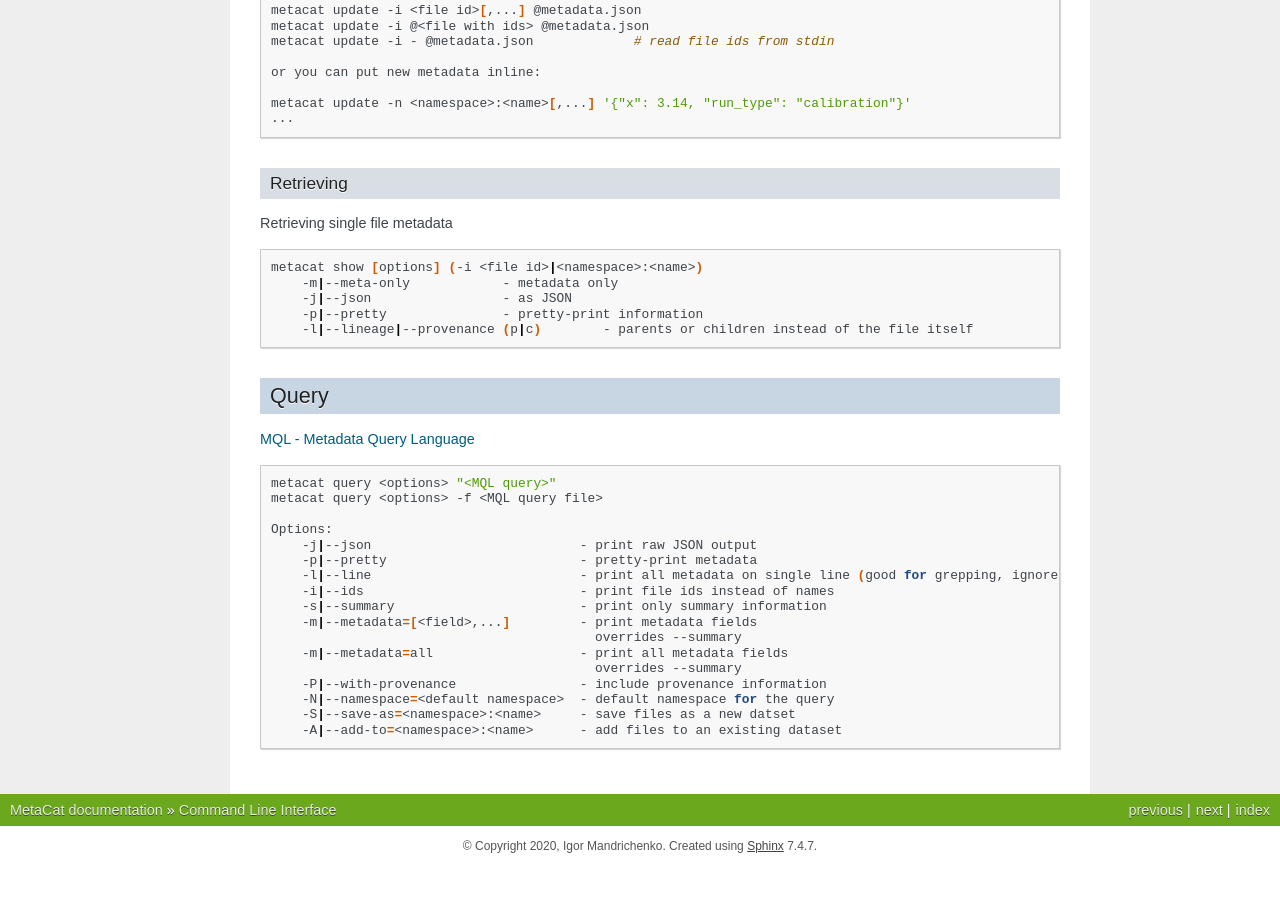
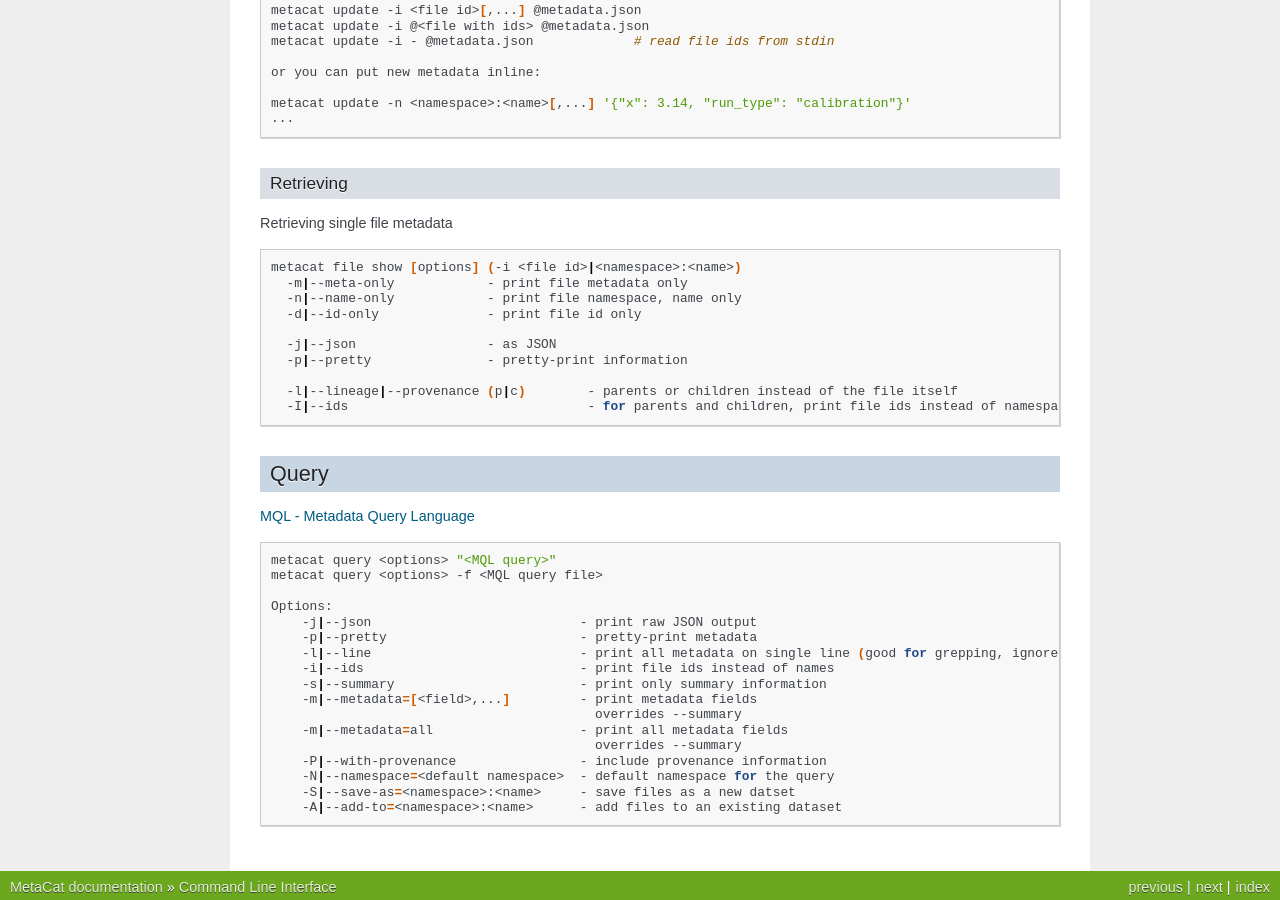
Before and after one commit to ivmfnal/metacat, a Sphinx documentation site: the page built from docs/ui.rst, in a window 1280 px wide and 900 px high, scrolled down 6035 px. Built offline with Sphinx 7.4.7, drawn with Linux system fonts in a browser that asks for light colours; before the commit the page ends 6901 px from its top, so only the background shows below that.

Commit message:
Minor improvements in CLI file show command

```diff
--- a/docs/ui.rst
+++ b/docs/ui.rst
@@ -380,11 +380,16 @@
 
 .. code-block:: shell
 
-        metacat show [options] (-i <file id>|<namespace>:<name>)
-            -m|--meta-only            - metadata only
-            -j|--json                 - as JSON
-            -p|--pretty               - pretty-print information
-            -l|--lineage|--provenance (p|c)        - parents or children instead of the file itself
+        metacat file show [options] (-i <file id>|<namespace>:<name>)
+          -m|--meta-only            - print file metadata only
+          -n|--name-only            - print file namespace, name only
+          -d|--id-only              - print file id only
+
+          -j|--json                 - as JSON
+          -p|--pretty               - pretty-print information
+
+          -l|--lineage|--provenance (p|c)        - parents or children instead of the file itself
+          -I|--ids                               - for parents and children, print file ids instead of namespace/names
 
 Query
 -----
--- a/metacat/version.py
+++ b/metacat/version.py
@@ -1,4 +1,4 @@
-Version = "3.11.0"
+Version = "3.11.1"
 
 if __name__ == "__main__":
     print(Version)
```
Also changed, not shown: 1 other file.
